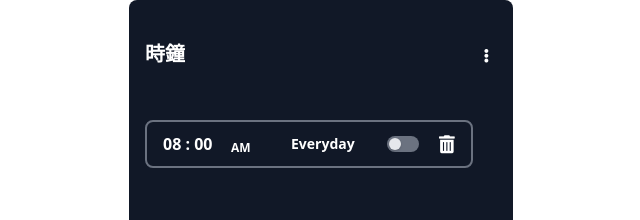
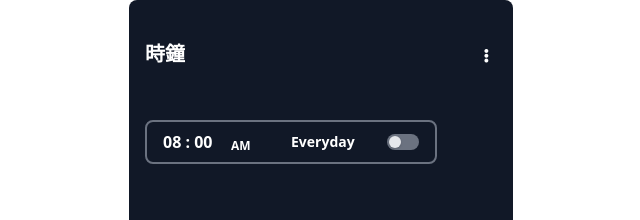
Before and after one commit to Sept-Rabbit/tailwind-clock, a React (Vite) app: page / in a window 1280 px wide. Shown: the top 220 px of the page, without its empty margins (319-959 px from the left). Built offline with nearby package versions, Linux system fonts and the light colour scheme; some icons are missing.

Commit message:
add toggleShowDelete

```diff
--- a/src/Layout/Header.jsx
+++ b/src/Layout/Header.jsx
@@ -1,7 +1,8 @@
 import React from "react";
+import { useStore } from "../store/store";
 
 function Header() {
-  const displayDelete = "";
+  const { showDelete, toggleShowDelete } = useStore();
 
   return (
     <div className="flex flex-row items-center justify-between px-4 py-10 text-xl">
@@ -16,7 +17,7 @@ function Header() {
           <div className="absolute top-0 right-0 z-20 hidden h-auto p-4 bg-gray-700 rounded-lg w-28 group-hover:block">
             <div className="grid grid-cols-1 grid-rows-2 gap-2 p-1">
               <button
-                onClick={displayDelete}
+                onClick={() => toggleShowDelete()}
                 className="p-1 text-sm font-semibold hover:bg-gray-500"
                 href="/"
               >
--- a/src/components/AddAlarm.jsx
+++ b/src/components/AddAlarm.jsx
@@ -1,8 +1,10 @@
 import React, { useState } from "react";
 import ToggleButton from "./ToggleButton";
+import { useStore } from "../store/store";
 
 function AddAlarm(props) {
-  const { id, alarm, showDelete, handleDelete } = props;
+  const { id, alarm, handleDelete } = props;
+  const { showDelete } = useStore();
 
   const [toggle, setToggle] = useState("-translate-x-full");
   const [sideBar, setSideBar] = useState(true);
@@ -67,11 +69,13 @@ function AddAlarm(props) {
         <div className="flex items-center">
           <ToggleButton />
 
-          <div className="ml-5 text-lg w-1/8 ">
-            <button onClick={() => handleDelete(id)}>
-              <i className="fas fa-trash-alt"></i>
-            </button>
-          </div>
+          {showDelete && (
+            <div className="ml-5 text-lg w-1/8 ">
+              <button onClick={() => handleDelete(id)}>
+                <i className="fas fa-trash-alt"></i>
+              </button>
+            </div>
+          )}
         </div>
       </div>
 
--- a/src/components/AddStopWatch.jsx
+++ b/src/components/AddStopWatch.jsx
@@ -4,12 +4,12 @@ function AddStopWatch(props) {
   const { id, m, s, ms, c, order } = props;
 
   return (
-    <div className="flex justify-between h-7 w-64 my-3 p-2 border-b border-gray-500">
-      <div className="text-sm mx-2">Lap : {order}</div>
-      <div className="flex w-24 text-sm mx-3">
-        <div className="w-9 text-center">{m} </div> :
-        <div className="w-9 text-center">{s}</div> :
-        <div className="w-9 text-center">{ms}</div>
+    <div className="flex justify-between w-64 p-2 my-3 border-b border-gray-500 h-7">
+      <div className="mx-2 text-sm">Lap : {order}</div>
+      <div className="flex w-24 mx-3 text-sm">
+        <div className="text-center w-9">{m} </div> :
+        <div className="text-center w-9">{s}</div> :
+        <div className="text-center w-9">{ms}</div>
       </div>
     </div>
   );
--- a/src/components/AddTimeZone.jsx
+++ b/src/components/AddTimeZone.jsx
@@ -1,7 +1,9 @@
 import React, { useState } from "react";
+import { useStore } from "../store/store";
 
 function AddTimeZone(props) {
-  const { name, time, weather, id, showDelete, handleDelete, cityList } = props;
+  const { name, time, weather, id, handleDelete, cityList } = props;
+  const { showDelete } = useStore();
 
   let newWeather = "";
 
@@ -41,11 +43,13 @@ function AddTimeZone(props) {
           <i className={`fas fa-${newWeather}`}></i>
         </div>
 
-        <div className="text-lg w-1/8">
-          <button onClick={() => handleDelete(id)}>
-            <i className="fas fa-trash-alt"></i>
-          </button>
-        </div>
+        {showDelete && (
+          <div className="text-lg w-1/8">
+            <button onClick={() => handleDelete(id)}>
+              <i className="fas fa-trash-alt"></i>
+            </button>
+          </div>
+        )}
       </div>
     </div>
   );
--- a/src/components/AddTimer.jsx
+++ b/src/components/AddTimer.jsx
@@ -1,7 +1,9 @@
 import React, { useState, useRef, useEffect } from "react";
+import { useStore } from "../store/store";
 
 function AddTimer(props) {
-  const { id, c, showDelete, handleDelete } = props;
+  const { id, c, handleDelete } = props;
+  const { showDelete } = useStore();
   // const [second, setSecond] = useState(s);
   // const [minute, setMinute] = useState(m);
   const [isActive, setIsActive] = useState(false);
@@ -14,7 +16,6 @@ function AddTimer(props) {
 
   secondsToDisplay = twoDigits(secondsToDisplay);
   minutesToDisplay = twoDigits(minutesToDisplay);
-  console.log(secondsToDisplay, minutesToDisplay);
 
   // useEffect(() => {
   //   let intervalId;
@@ -103,11 +104,13 @@ function AddTimer(props) {
         </button>
       </div>
 
-      <div className="absolute top-0 ml-5 text-lg right-2 w-1/8">
-        <button onClick={() => handleDelete(id)}>
-          <i className="fas fa-trash-alt"></i>
-        </button>
-      </div>
+      {showDelete && (
+        <div className="absolute top-0 ml-5 text-lg right-2 w-1/8">
+          <button onClick={() => handleDelete(id)}>
+            <i className="fas fa-trash-alt"></i>
+          </button>
+        </div>
+      )}
     </div>
   );
 }
--- a/src/components/DeleteTimeZone.jsx
+++ b/src/components/DeleteTimeZone.jsx
@@ -2,9 +2,9 @@ import React from "react";
 
 function DeleteTimeZone() {
   return (
-    <div className="items-center my-3 mx-auto mx-4 px-4 py-2 flex flex-col rounded-lg border-2 border-solid border-gray-500">
-      <div className="flex flex-row w-full items-center justify-around">
-        <p className="text-lg w-2/6 mr-5">{name}</p>
+    <div className="flex flex-col items-center px-4 py-2 mx-auto my-3 border-2 border-gray-500 border-solid rounded-lg">
+      <div className="flex flex-row items-center justify-around w-full">
+        <p className="w-2/6 mr-5 text-lg">{name}</p>
         <p className="text-lg w-1/8">{time}</p>
         {/* <span className="pt-2 mr-8 text-xs">上午</span> */}
         <div className="text-lg w-1/8">
--- a/src/store/store.jsx
+++ b/src/store/store.jsx
@@ -1,7 +1,9 @@
 import create from "zustand";
 
 export const useStore = create((set) => ({
-    displayDelete: (showDelete) =>  set(() => ({
-        setShowDelete(!showDelete);
-      }))
-  }));
+  showDelete: false,
+  toggleShowDelete: () =>
+    set((state) => ({
+      showDelete: !state.showDelete,
+    })),
+}));
```
